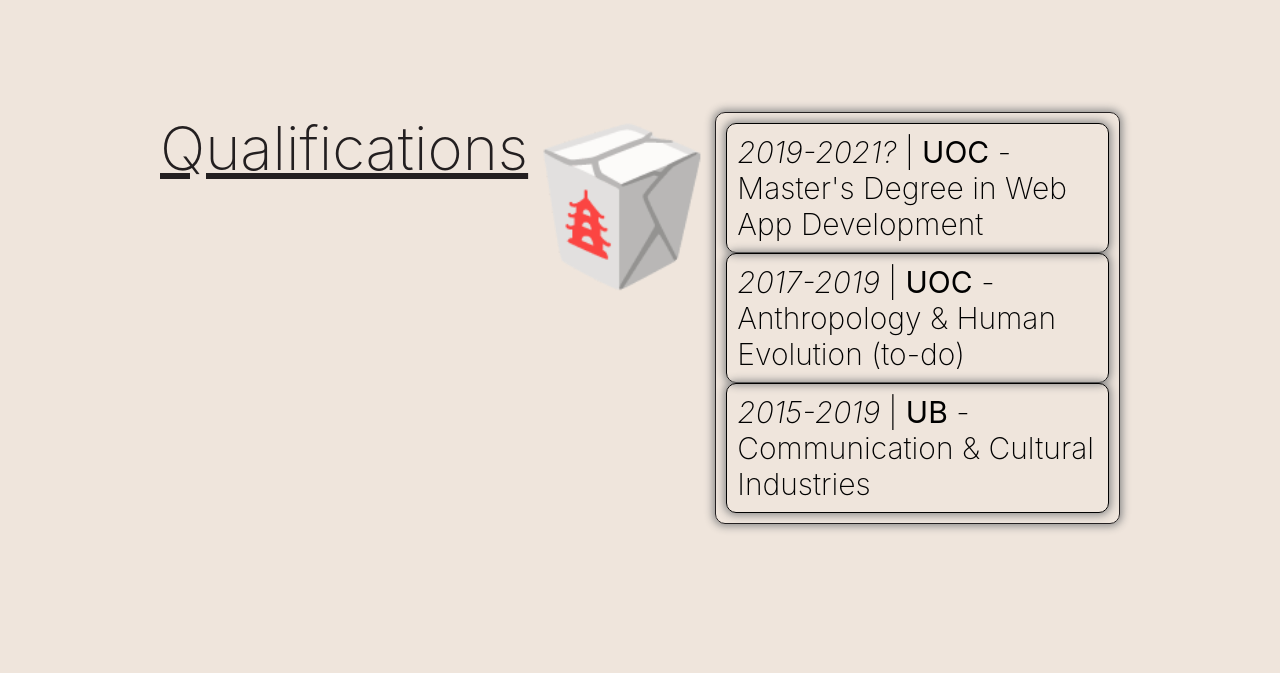
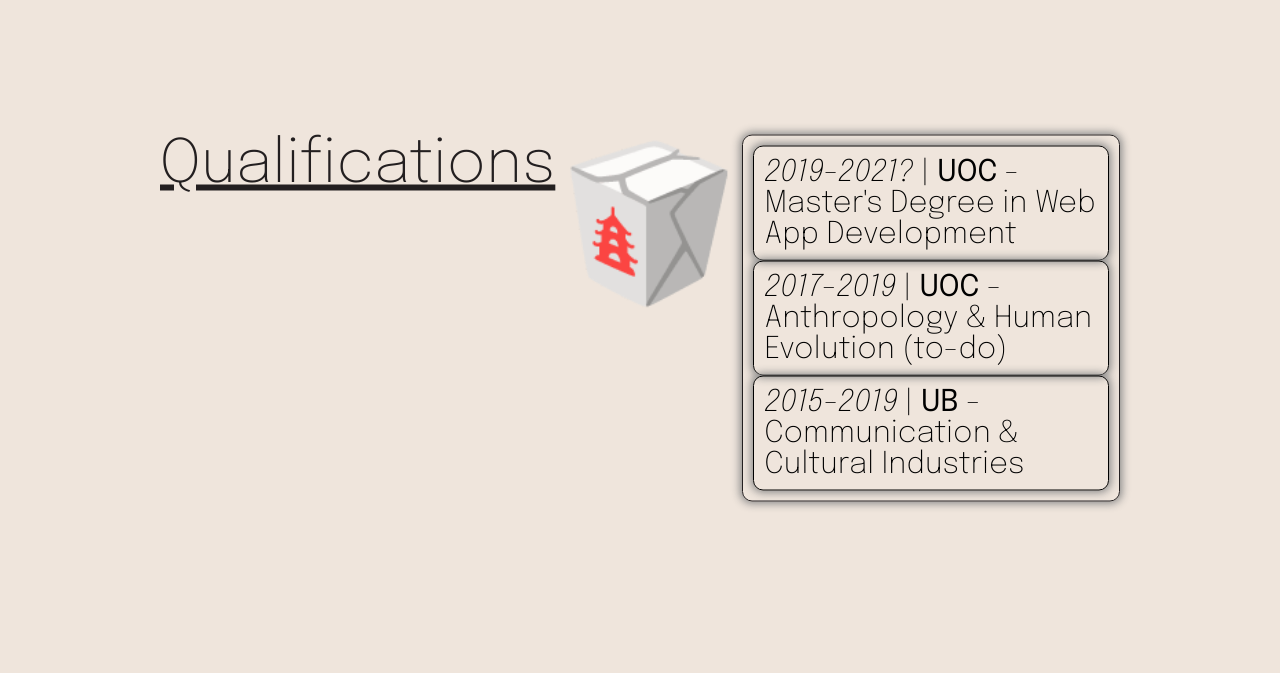
Before and after one commit to raimonlpz/herramientas-html-css2-pac1, a website built with Parcel: page src/index.html in a window 1280 px wide. Shown: the part 882-1555 px from the top of the page. Built offline with nearby package versions, Linux system fonts and the light colour scheme.

Commit message:
font change

```diff
--- a/src/assets/styles/abstracts/_variables.scss
+++ b/src/assets/styles/abstracts/_variables.scss
@@ -1,11 +1,8 @@
 @use "sass:color";
 
-$apple: -apple-system, BlinkMacSystemFont, "Segoe UI", Roboto, "Helvetica Neue", Arial, sans-serif, "Apple Color Emoji", "Segoe UI Emoji", "Segoe UI Symbol";
-$mono: 'Courier New', Courier, monospace;
-
+$apple: 'Epilogue', sans-serif;
 $fonts: (
   apple-font: $apple,
-  mono-font: $mono
 );
 
 @function font($font-name) {
--- a/src/index.html
+++ b/src/index.html
@@ -4,6 +4,8 @@
     <meta charset="utf-8">
     <meta name="viewport" content="width=device-width, user-scalable=no">
     <link rel="stylesheet" type="text/css" href="./assets/styles/main.scss"><!-- do not remove this line! -->
+    <link rel="preconnect" href="https://fonts.gstatic.com">
+    <link href="https://fonts.googleapis.com/css2?family=Epilogue:ital,wght@0,100;0,200;0,300;0,400;1,200;1,300&display=swap" rel="stylesheet">
     <title>Rai's Portfolio</title>
   </head>
   <body>
```
Also changed, not shown: src/assets/images/blob.jpg (deleted).
